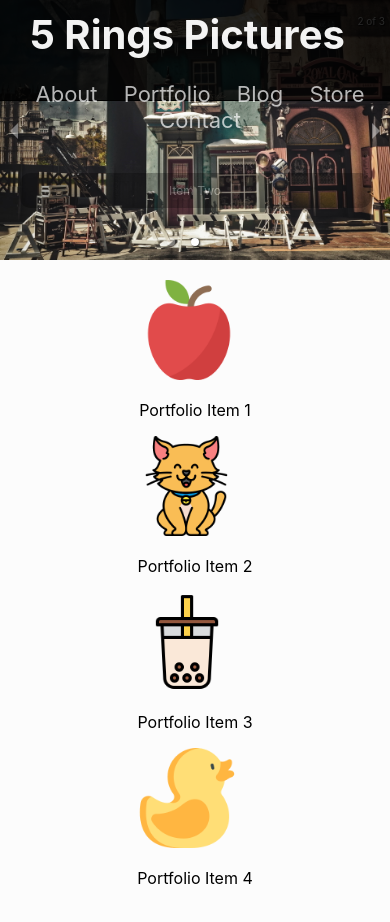
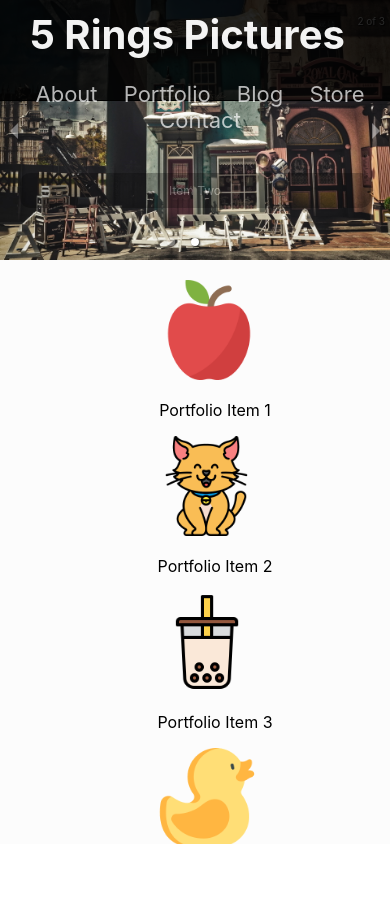
Before and after one commit to AlirieGray/fiverings, a React (Create React App) app: page / in a window 390 px wide. After the commit the page ends 844 px from the top, so only its background shows below. Built offline with nearby package versions, Linux system fonts and the light colour scheme.

Commit message:
fixed style bugs

```diff
--- a/src/components/PortfolioLinks.js
+++ b/src/components/PortfolioLinks.js
@@ -11,9 +11,11 @@ const PortfolioLinks = () => {
 
   return (
     <div className='portfolioLinks'>
+      <div className='portfolioLinksWrapper'>
         {links.map(function(name, index){
           return <PortfolioLink key={index} name={name} imgLink={imgLinks[index]}/>;
         })}
+        </div>
     </div>
   )
 }
--- a/src/index.css
+++ b/src/index.css
@@ -5,6 +5,7 @@ html, body {
   padding: 0;
   height: 100%;
   min-height: 100%;
+  overflow-x: hidden;
   font-family: -apple-system, BlinkMacSystemFont, 'Roboto', 'Segoe UI', 'Roboto', 'Oxygen',
     'Ubuntu', 'Cantarell', 'Fira Sans', 'Droid Sans', 'Helvetica Neue',
     sans-serif;
@@ -21,7 +22,9 @@ code {
 .contentWrapper {
   display: flex;
   flex-direction: column;
-  background-color: rgba(0,0,0,.1)
+  background-color: rgba(0,0,0,.1);
+  width: 100%;
+  margin: 0;
 }
 
 .topBar {
@@ -41,6 +44,7 @@ code {
   background-color: rgba(255, 255, 255, 0.9);
   height: 100%;
   width: 100%;
+  margin: 0px;
 }
 
 
@@ -86,15 +90,22 @@ code {
 }
 
 .portfolioLinks {
+  padding: 20px;
+  width: 100%;
+}
+
+.portfolioLinksWrapper {
   display: flex;
   justify-content: space-between;
-  padding: 20px;
+  margin: 0 auto;
+  max-width: 1080px;
 }
 
-@media only screen and (max-width: 600px) {
-  .portfolioLinks {
+@media only screen and (max-width: 1080px) {
+  .portfolioLinksWrapper {
     flex-direction: column;
     align-items: center;
+    align-self: center;
   }
 }
 
@@ -107,7 +118,6 @@ code {
   display: flex;
   flex-direction: column;
   background-color: rgba(2, 0, 15, 0.7);
-
 }
 
 .aboutHeader {
@@ -117,7 +127,7 @@ code {
 }
 
 .aboutBackground {
-  max-height: 300px;
+  max-height: 140px;
 }
 
 .founderBiosHeader {
```
